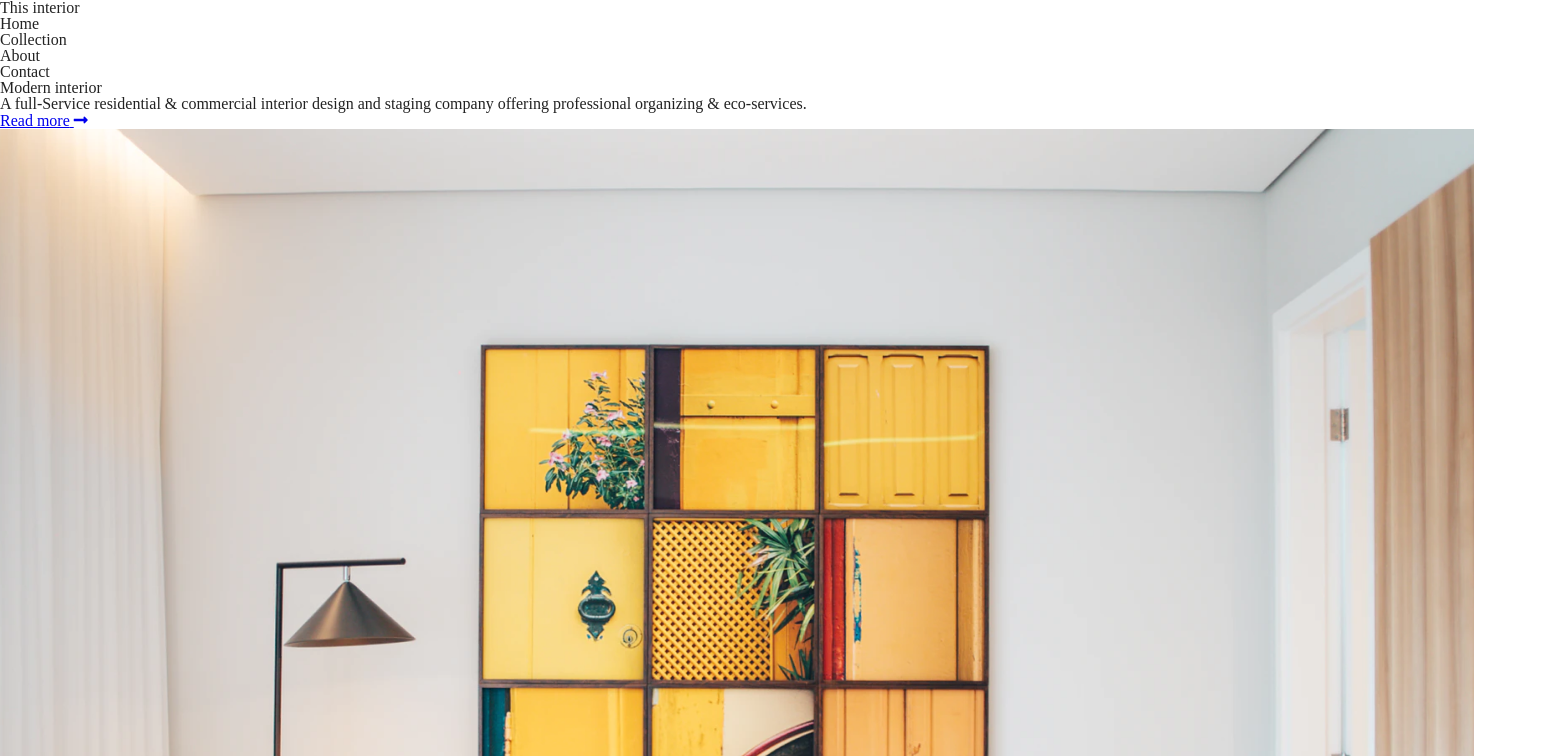
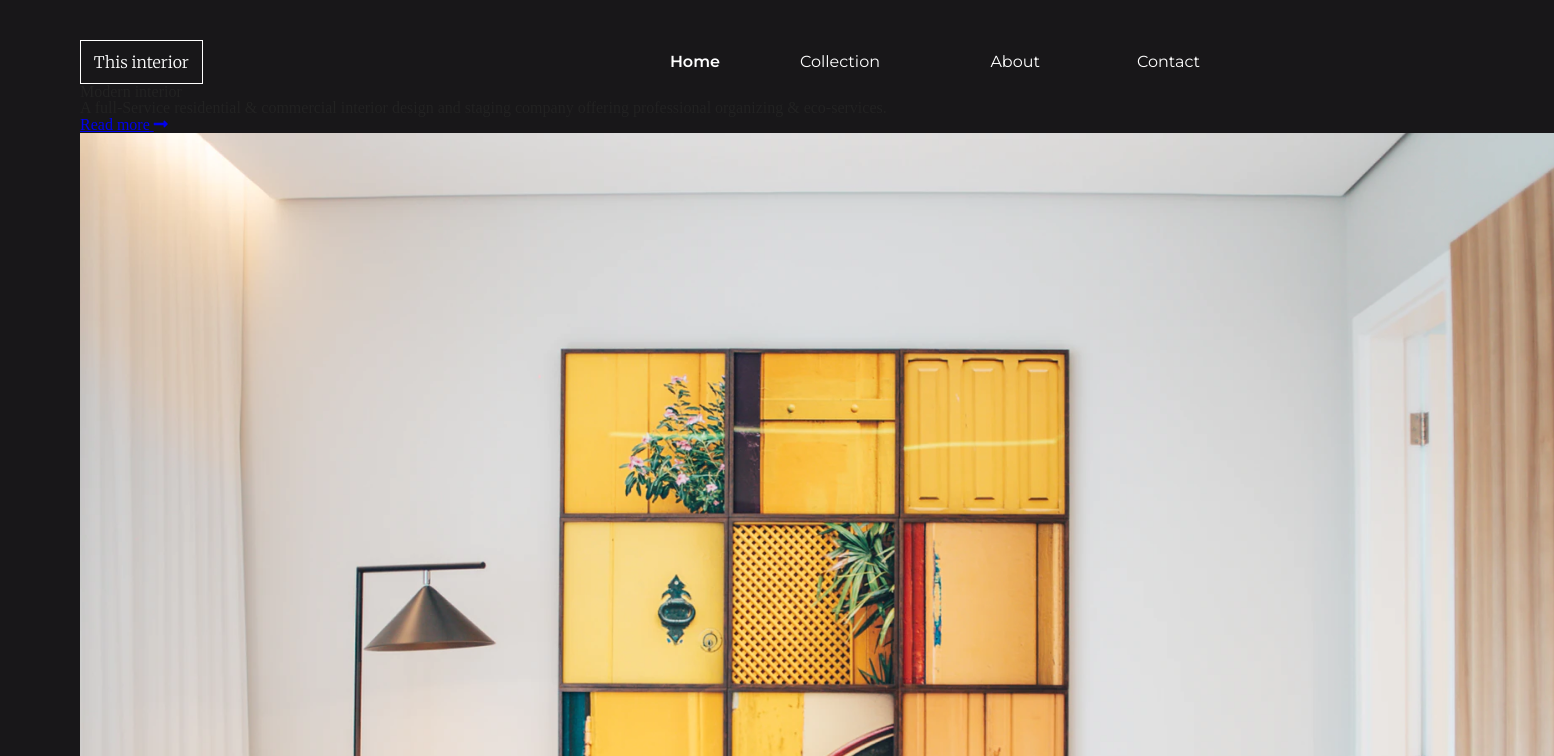
Before and after one commit to Kimi-Toshiko/DevChallenges, a plain HTML site: page interior-consultant/index.html in a window 1280 px wide. Shown: the top 756 px of the page, 1554 px wide, since content can reach past the window. Drawn offline with Linux system fonts and the light colour scheme.

Commit message:
feat: add header styling

```diff
--- a/interior-consultant/css/reset.css
+++ b/interior-consultant/css/reset.css
@@ -362,4 +362,5 @@ textarea {
     margin: 0.2em 0;
     background: #ccc;
     color: #000;
-    paddi
+    padding: 0.2em 0;
+}
--- a/interior-consultant/index.html
+++ b/interior-consultant/index.html
@@ -21,10 +21,10 @@
 
         <div class="container">
             <ul class="menu">
-                <li class="item">Home</li>
-                <li class="item">Collection</li>
-                <li class="item">About</li>
-                <li class="item">Contact</li>
+                <a href="#"><li class="item active">Home</li></a>
+                <a href="#"><li class="item">Collection</li></a>
+                <a href="#"><li class="item">About</li></a>
+                <a href="#"><li class="item">Contact</li></a>
             </ul>
         </div>
     </header>
--- a/interior-consultant/scss/style.scss
+++ b/interior-consultant/scss/style.scss
@@ -0,0 +1,89 @@
+@import url('https://fonts.googleapis.com/css2?family=Merriweather:ital,wght@0,300;0,900;1,400&family=Montserrat:wght@300;400;500;600&display=swap');
+@import "vars";
+
+//BACKGROUND COLORS
+// header {
+//     background-color: aqua;
+//     .header {
+//         background-color: blanchedalmond;
+//         h1 {
+//             background-color: brown;
+//         }
+//     }
+//     .container {
+//         background-color: chocolate;
+//         .menu {
+//             background-color: cornflowerblue;
+//             .item {
+//                 background-color: crimson;
+//             }
+//         }
+//     }
+// }
+
+
+
+
+
+
+html {
+    font-size: 16px;
+}
+
+body {
+    background-color: $dark;
+    padding: 2.5rem 5rem;
+}
+
+header {
+    color: $light;
+    display: flex;
+    flex-direction: row;
+    justify-content: space-between;
+
+    .header {
+        padding: .8rem;
+        border: 1px solid $light;
+
+        h1 {
+            font-family: $serif-font;
+            font-weight: $serif-light;
+        }
+    }
+
+    .container {
+        font-family: $sans-serif-font;
+        font-weight: $sans-serif-regular;
+        align-self: center;
+
+        .menu {
+            display: flex;
+            flex-direction: row;
+
+            a {
+                text-decoration: none;
+
+                .item {
+                    margin: 0 3rem;
+                    color: $light;
+                    transition: all .2s linear;
+                    width: 7rem;
+                    height: 1rem;
+                    text-align: right;
+
+                    &:last-child {
+                        margin-right: 0;
+                    }
+
+                    &:hover {
+                        font-weight: $sans-serif-semi-bold;
+                    }
+                }
+
+                .active {
+                    font-weight: $sans-serif-semi-bold;
+                }
+            }
+        }
+    }
+}
```
Also changed, not shown: interior-consultant/css/style.css.
